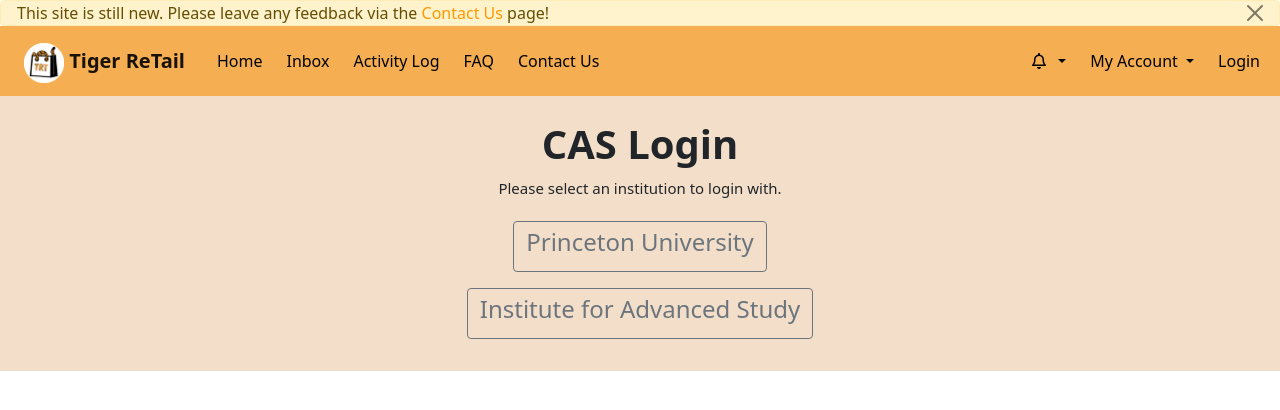
After one commit to TigerAppsOrg/TigerReTail, a Django app: page /cas_selection/1/ in a window 1280 px wide. The commit adds this page. Shown: the top 410 px of the page. Run offline with Django 3.2, Linux system fonts and the light colour scheme; some libraries are stand-ins or nearby versions.

Commit message:
added multi CAS

```diff
--- a/TRT-django/TRT/settings.py
+++ b/TRT-django/TRT/settings.py
@@ -78,6 +78,7 @@
                 "marketplace.context_processors.transaction",
                 "marketplace.context_processors.admin",
                 "marketplace.context_processors.categories",
+                "marketplace.context_processors.quoted_cas_infos"
             ],
         },
     },
@@ -135,7 +136,9 @@
 
 STATIC_URL = "/static/"
 
-CAS_URL = "https://fed.princeton.edu/cas/"
+CAS_NAMES = "Princeton University", "Institute for Advanced Study"
+CAS_URLS = "https://fed.princeton.edu/cas/", "https://cas.ias.edu/cas/"
+CAS_EMAIL_DOMAINS = "@princeton.edu", "@ias.edu"
 ALBUM_LIMIT = 5
 MAX_IMAGE_SHAPE = 1024, 1024
 MAX_IMAGE_SIZE = 10485760
--- a/TRT-django/marketplace/context_processors.py
+++ b/TRT-django/marketplace/context_processors.py
@@ -1,6 +1,7 @@
 # custom context processors to include common template context data
 from .models import Account, Item, Transaction, Category
 from django.conf import settings
+from urllib.parse import quote_plus
 
 
 def account(request):
@@ -31,3 +32,6 @@
 
 def categories(request):
     return {"categories": Category.objects.all()}
+
+def quoted_cas_infos(request):
+    return {"quoted_cas_infos": [(settings.CAS_NAMES[i], quote_plus(settings.CAS_URLS[i])) for i in range(len(settings.CAS_NAMES))]}
--- /dev/null
+++ b/TRT-django/marketplace/templates/marketplace/cas_selection.html
@@ -0,0 +1,19 @@
+{% extends "marketplace/base.html" %}
+{% block content %}
+
+<div style="background-color: #f3dfc9">
+    <div class="container py-4">
+        <h1 style="font-weight:bold; text-align:center">
+            CAS Login <br>
+            <p style="font-size:15px; text-align:center; font-weight:normal; padding-top:1%">Please select an institution to login with.</p>
+        </h1>
+        <div class="row d-flex justify-content-center">
+            {% for info in quoted_cas_infos %}
+            <div class="col-12 my-2 d-flex justify-content-center">
+                <a href="{% url 'cas_redirect' info.1 quoted_url %}" class="btn btn-outline-secondary"><h4>{{info.0}}</h4></a>
+            </div>
+            {% endfor %}
+        </div>
+    </div>
+</div>
+{% endblock content %}
--- a/TRT-django/marketplace/templates/marketplace/contact.html
+++ b/TRT-django/marketplace/templates/marketplace/contact.html
@@ -3,7 +3,7 @@
 {% block content %}
 
 <div style="background-color: #f3dfc9">
-    <div class="container" id="about-us">
+    <div class="container py-4" id="about-us">
         <h1 style="font-weight:bold; text-align:center; padding-bottom: 15px">
             The Developers <br>
             <p style="font-size:15px; text-align:center; font-weight:normal; padding-top:1%">Please provide feedback in the Google Form below.</p>
--- a/TRT-django/marketplace/urls.py
+++ b/TRT-django/marketplace/urls.py
@@ -63,4 +63,6 @@
     path("faq/", views.faq, name="faq"),
     path("contact/", views.contact, name="contact"),
     path("demo/", views.demo, name="demo"),
+    path("cas_selection/<str:quoted_url>/", views.casSelection, name="cas_selection"),
+    path("cas_redirect/<str:quoted_cas_url>/<str:quoted_url>/", views.casRedirect, name="cas_redirect"),
 ]
--- a/TRT-django/marketplace/views.py
+++ b/TRT-django/marketplace/views.py
@@ -42,6 +42,8 @@
 from io import BytesIO
 from PIL import Image
 
+from urllib.parse import quote_plus, unquote_plus
+
 # ----------------------------------------------------------------------
 
 # helper method to log an error to server stderr
@@ -250,21 +252,22 @@
 
         # if request contains a ticket, try validating it
         if "ticket" in request.GET:
+            cas_url = unquote_plus(request.GET["quotedcasurl"])
             username = CASClient.validate(
-                request.build_absolute_uri(), request.GET["ticket"]
+                cas_url, request.build_absolute_uri(), request.GET["ticket"]
             ).strip()
 
             if username is not None:
                 # store authenticated username,
                 # check that associated Account exists, else create one,
                 # call view as normal
+                username = username.lower()
                 request.session["username"] = username
                 if not Account.objects.filter(username=username).exists():
-                    # note this assumes use of princeton email
                     Account(
                         username=username,
                         name=username,
-                        email=username + "@princeton.edu",
+                        email=username + settings.CAS_EMAIL_DOMAINS[settings.CAS_URLS.index(cas_url)],
                     ).save()
                 # SPECIAL CASE: if the netid is an ADMIN_NETID
                 if username in settings.ADMIN_NETIDS:
@@ -277,7 +280,7 @@
                             Account(
                                 username=username + suffix,
                                 name=username + suffix,
-                                email=username + "@princeton.edu",
+                                email=username + settings.CAS_EMAIL_DOMAINS[settings.CAS_URLS.index(cas_url)],
                             ).save()
                     request.session["username"] = (
                         username + settings.ALT_ACCOUNT_SUFFIXES[0]
@@ -289,7 +292,7 @@
         # before redirection, store POST details for use once redirected back
         if request.method == "POST":
             request.session[request.path] = request.POST
-        return redirect(CASClient.getLoginUrl(request.build_absolute_uri()))
+        return redirect("cas_selection", quote_plus(request.build_absolute_uri()))
 
     return wrapper
 
@@ -315,21 +318,22 @@
 
         # if request contains a ticket, try validating it and call view if admin
         if "ticket" in request.GET:
+            cas_url = unquote_plus(request.GET["quotedcasurl"])
             username = CASClient.validate(
-                request.build_absolute_uri(), request.GET["ticket"]
+                cas_url, request.build_absolute_uri(), request.GET["ticket"]
             ).strip()
 
             if username is not None:
                 # store authenticated username,
                 # check that associated Account exists, else create one,
                 # call view as normal only if admin
+                username = username.lower()
                 request.session["username"] = username
                 if not Account.objects.filter(username=username).exists():
-                    # note this assumes use of princeton email
                     Account(
                         username=username,
                         name=username,
-                        email=username + "@princeton.edu",
+                        email=username + settings.CAS_EMAIL_DOMAINS[settings.CAS_URLS.index(cas_url)],
                     ).save()
                 # SPECIAL CASE: if the netid is an ADMIN_NETID
                 if username in settings.ADMIN_NETIDS:
@@ -342,7 +346,7 @@
                             Account(
                                 username=username + suffix,
                                 name=username + suffix,
-                                email=username + "@princeton.edu",
+                                email=username + settings.CAS_EMAIL_DOMAINS[settings.CAS_URLS.index(cas_url)],
                             ).save()
                     request.session["username"] = (
                         username + settings.ALT_ACCOUNT_SUFFIXES[0]
@@ -357,7 +361,7 @@
         # before redirection, store POST details for use once redirected back
         if request.method == "POST":
             request.session[request.path] = request.POST
-        return redirect(CASClient.getLoginUrl(request.build_absolute_uri()))
+        return redirect("cas_selection", quote_plus(request.build_absolute_uri()))
 
     return wrapper
 
@@ -2358,12 +2362,28 @@
 
 # ----------------------------------------------------------------------
 
-
+@authentication_required
 def logout(request):
+    account = Account.objects.get(username=request.session.get("username"))
     request.session.pop("username", default=None)
+    cas_url = settings.CAS_URLS[settings.CAS_EMAIL_DOMAINS.index(account.email[account.email.index('@'):])]
     return redirect(
-        CASClient.getLogoutUrl(request.build_absolute_uri(reverse("gallery")))
-    )
+        CASClient.getLogoutUrl(cas_url, request.build_absolute_uri(reverse("gallery")))
+    )
+
+
+# ----------------------------------------------------------------------
+
+
+def casSelection(request, quoted_url):
+    return render(request, "marketplace/cas_selection.html", {"quoted_url": quoted_url})
+
+
+# ----------------------------------------------------------------------
+
+
+def casRedirect(request, quoted_cas_url, quoted_url):
+    return redirect(CASClient.getLoginUrl(unquote_plus(quoted_cas_url), unquote_plus(quoted_url) + ("?" if unquote_plus(quoted_url).find('?') == -1 else "&") + "quotedcasurl=" + unquote_plus(quoted_cas_url)))
 
 
 # ----------------------------------------------------------------------
```
Also changed, not shown: TRT-django/utils/CASClient.py (+13 -7 lines).
